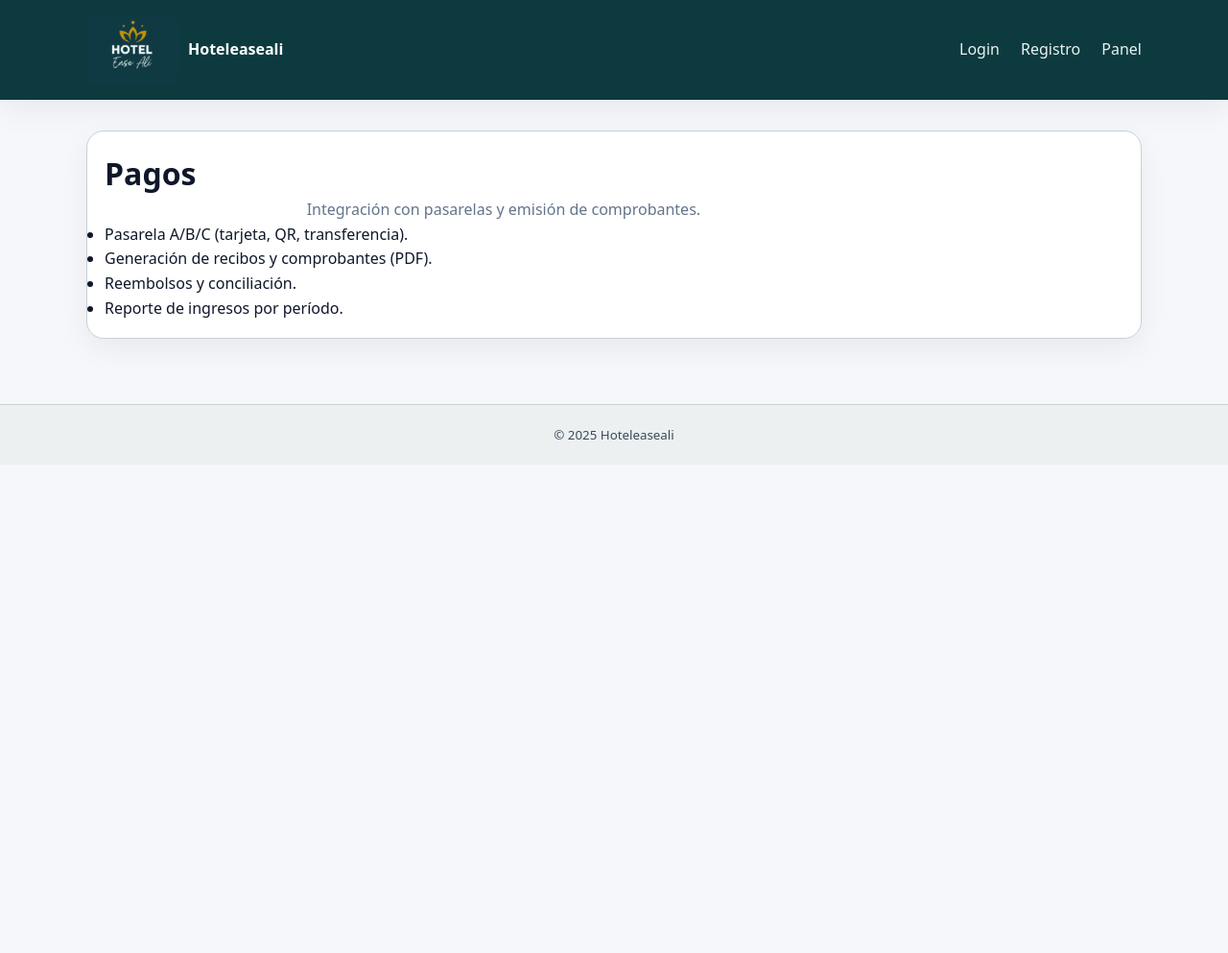
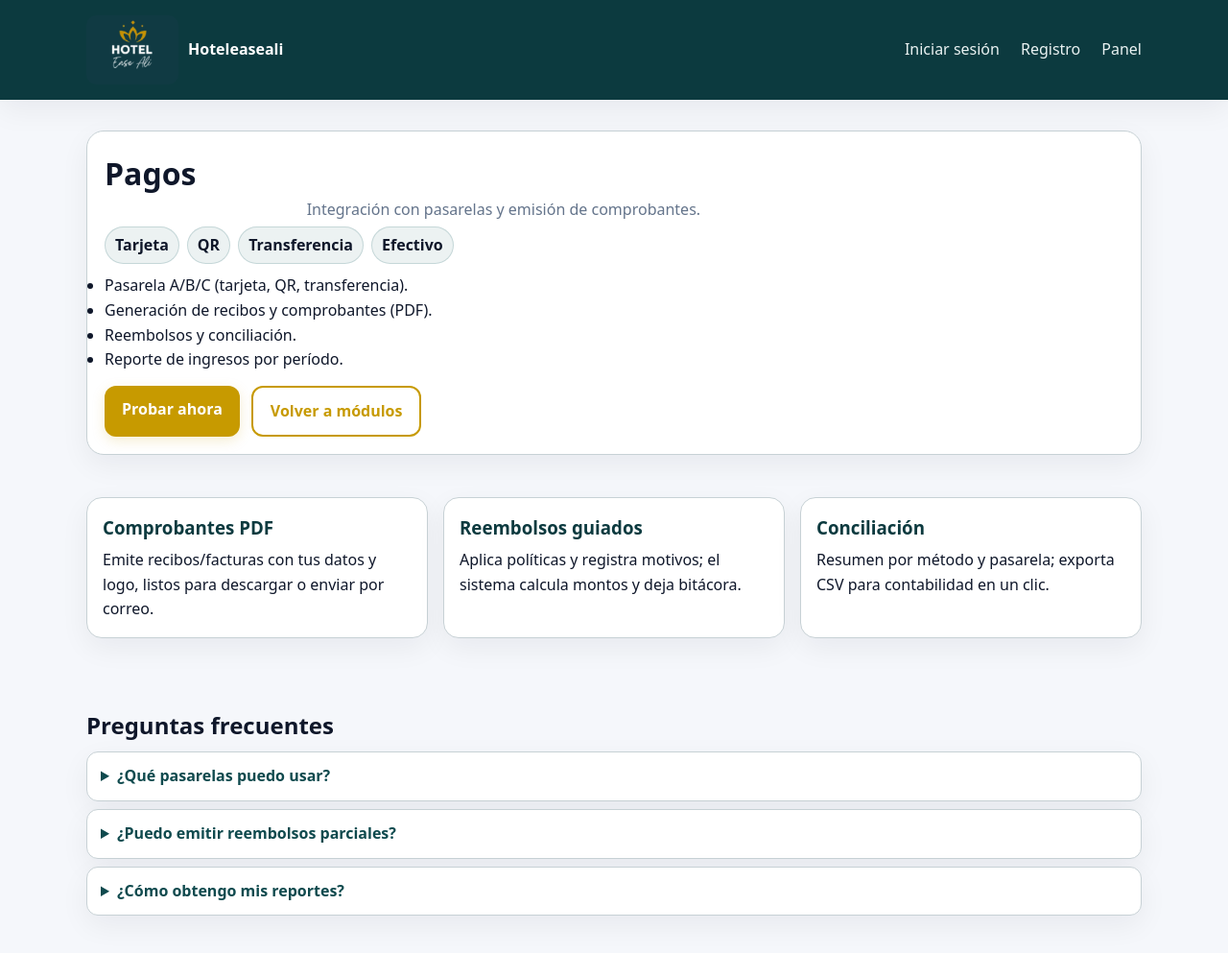
Before and after one commit to abohorqr-dot/hoteleaseali, a plain HTML site: page docs/pagos.html in a window 1280 px wide. Shown: the top 993 px of the page at 96% size. Before the commit the page ends 800 px from the top, so only its background shows below. Drawn offline with Linux system fonts and the light colour scheme.

Commit message:
Update pagos.html

```diff
--- a/docs/pagos.html
+++ b/docs/pagos.html
@@ -14,7 +14,7 @@
         <div class="container header-inner">
             <a class="brand" href="../index.html"><img src="../img/logo.png" alt="">Hoteleaseali</a>
             <nav class="nav">
-                <a href="./login.html">Login</a>
+                <a href="./login.html">Iniciar sesión</a>
                 <a href="./registro.html">Registro</a>
                 <a href="./panel.html">Panel</a>
             </nav>
@@ -22,27 +22,72 @@
     </header>
 
     <main class="container" style="padding:32px 0">
-        <div class="card stack">
+        <!-- Hero card -->
+        <div class="card stack" style="margin-bottom:16px">
             <h1>Pagos</h1>
             <p class="lead">Integración con pasarelas y emisión de comprobantes.</p>
-            <ul>
+
+            <!-- métodos aceptados -->
+            <div class="hero-badges" style="justify-content:flex-start;margin-top:4px">
+                <span class="badge">Tarjeta</span>
+                <span class="badge">QR</span>
+                <span class="badge">Transferencia</span>
+                <span class="badge">Efectivo</span>
+            </div>
+
+            <ul style="margin-top:10px">
                 <li>Pasarela A/B/C (tarjeta, QR, transferencia).</li>
                 <li>Generación de recibos y comprobantes (PDF).</li>
                 <li>Reembolsos y conciliación.</li>
                 <li>Reporte de ingresos por período.</li>
             </ul>
+
+            <div class="hero-actions" style="justify-content:flex-start">
+                <a class="btn" href="./login.html">Probar ahora</a>
+                <a class="btn ghost" href="../index.html#modulos">Volver a módulos</a>
+            </div>
         </div>
+
+        <!-- Highlights -->
+        <section class="features" style="margin-top:0">
+            <article class="feature-card">
+                <h3>Comprobantes PDF</h3>
+                <p>Emite recibos/facturas con tus datos y logo, listos para descargar o enviar por correo.</p>
+            </article>
+            <article class="feature-card">
+                <h3>Reembolsos guiados</h3>
+                <p>Aplica políticas y registra motivos; el sistema calcula montos y deja bitácora.</p>
+            </article>
+            <article class="feature-card">
+                <h3>Conciliación</h3>
+                <p>Resumen por método y pasarela; exporta CSV para contabilidad en un clic.</p>
+            </article>
+        </section>
+
+        <!-- FAQ -->
+        <section style="margin-top:16px">
+            <h2>Preguntas frecuentes</h2>
+            <div class="faq">
+                <details>
+                    <summary>¿Qué pasarelas puedo usar?</summary>
+                    <p>Se pueden conectar proveedores comunes (tarjeta, QR y transferencia). La configuración es por
+                        hotel.</p>
+                </details>
+                <details>
+                    <summary>¿Puedo emitir reembolsos parciales?</summary>
+                    <p>Sí. Define el porcentaje/importe, el sistema calcula la penalización según tus reglas.</p>
+                </details>
+                <details>
+                    <summary>¿Cómo obtengo mis reportes?</summary>
+                    <p>Filtra por fechas y método; descarga en CSV o genera un PDF de resumen.</p>
+                </details>
+            </div>
+        </section>
     </main>
 
     <footer><small>© 2025 Hoteleaseali</small></footer>
+
     <script type="module" src="./firebase-init.js"></script>
-    <!-- (Opcional) proteger si quieres solo usuarios logueados
-<script type="module">
-import {auth} from "./firebase-init.js";
-import {onAuthStateChanged} from "https://www.gstatic.com/firebasejs/10.12.2/firebase-auth.js";
-onAuthStateChanged(auth, u => { if(!u) location.href="./login.html"; });
-</script>
--->
 </body>
 
 </html>
```
